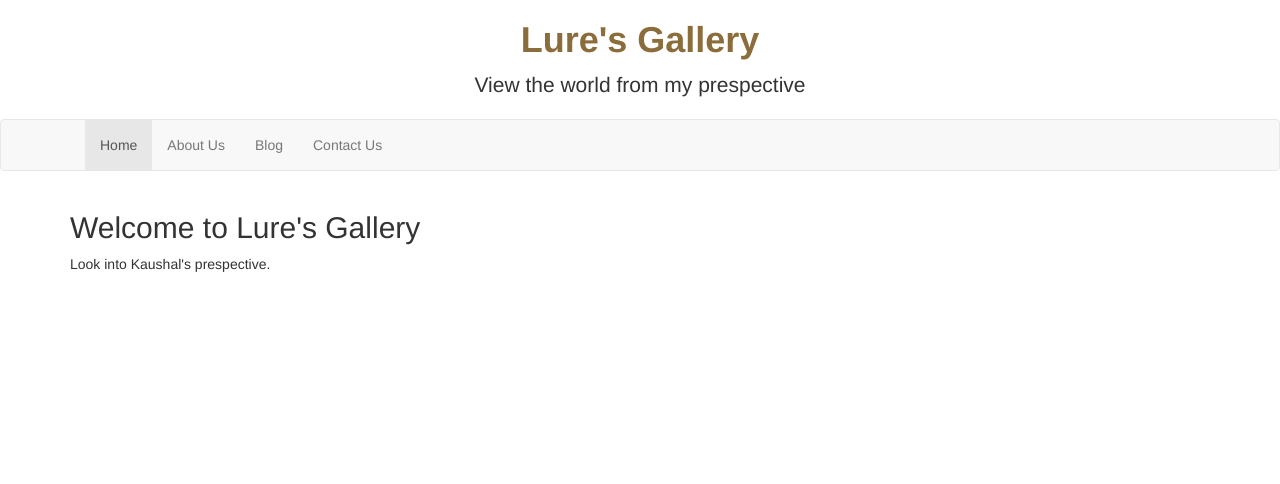
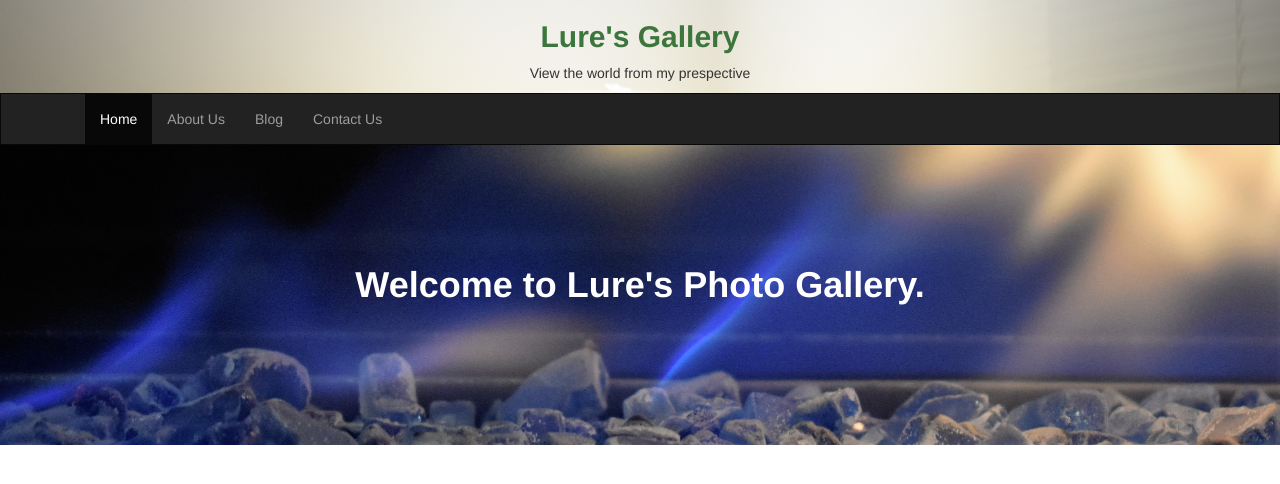
Before and after one commit to kaushalwagle/Blog4492, a plain HTML site: page index.html in a window 1280 px wide. Drawn offline with nearby package versions, Linux system fonts and the light colour scheme.

Commit message:
Half Done Home Page

```diff
--- a/css/style.css
+++ b/css/style.css
@@ -0,0 +1,27 @@
+.nopadding{
+    padding-left: 0;
+    padding-right: 0;
+}
+
+.header{
+    background-image: url("../images/lamp_bg.png");
+    background-size: 100%;
+}
+
+.navbar{
+    margin-bottom: 0;
+    border-radius: 0;
+}
+
+.bg-welcome {
+    background-image: url("../images/fire_BG.jpg");
+    width: 100%;
+    height: 300px;
+
+    /* Center and scale the image nicely */
+    background-position: bottom;
+    background-repeat: no-repeat;
+    background-size: cover;
+    padding-top: 100px;
+    vertical-align: middle;
+}
--- a/index.html
+++ b/index.html
@@ -7,17 +7,18 @@
 
 
 <body>
-    <div class="header container text-center">
-        <h1 class="text-warning"><strong>Lure's Gallery</strong></h1>
-        <p class="lead">View the world from my prespective</p>
+    <div class="header container-fluid text-center">
+        <h2 class="text-success">
+            <strong>Lure's Gallery</strong>
+        </h2>
+        <p>View the world from my prespective</p>
     </div>
 
-
-    <div class="navbar navbar-default">
+    <div class="navbar navbar-inverse">
         <div class="container">
             <div class="navbar-header">
                 <button type="button" class="navbar-toggle" data-toggle="collapse" data-target=".navbar-collapse">
-                    Menu
+                    <span style="color: #fff" class="glyphicon glyphicon-menu-hamburger"></span>
                 </button>
             </div>
             <div class="navbar-collapse collapse">
@@ -38,11 +39,16 @@
             </div>
         </div>
     </div>
-    <div class="container">
-        <h2>Welcome to Lure's Gallery</h2>
-        <p>Look into Kaushal's prespective.</p>
+    <div class="bg-welcome text-center">
+        <div class="container">
+            <h1 style="color:#fff">
+                <strong>Welcome to Lure's Photo Gallery.</strong>
+            </h1>
+        </div>
     </div>
-    </body>
-    <script src="js/jquery.min.js"></script>
-    <script src="https://maxcdn.bootstrapcdn.com/bootstrap/3.3.7/js/bootstrap.min.js"></script>
+
+</body>
+<script src="js/jquery.min.js"></script>
+<script src="https://maxcdn.bootstrapcdn.com/bootstrap/3.3.7/js/bootstrap.min.js"></script>
+
 </html>
```
Also changed, not shown: aboutus.html (+10 -8 lines), blog.html (+15 -40 lines), contactus.html (+10 -8 lines), BackUp.txt (added), images/fire_BG.jpg (added), images/lamp_bg.png (added), 7 other files.
